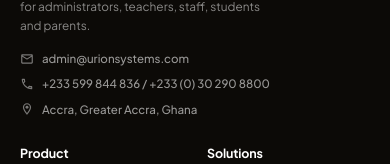
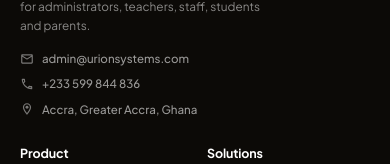
Before and after one commit to jkwakyepixel/Landing-Page, a React (Vite) app: page / in a window 390 px wide. Shown: the part 7410-7574 px from the top of the page. Built offline with nearby package versions, Linux system fonts and the light colour scheme.

Commit message:
fix(contact): remove secondary landline phone number across footer, contact, pricing, and legal pages

```diff
--- a/src/components/Footer.jsx
+++ b/src/components/Footer.jsx
@@ -218,7 +218,7 @@ export default function Footer() {
                     fontWeight: 450,
                   }}
                 >
-                  +233 599 844 836 / +233 (0) 30 290 8800
+                  +233 599 844 836
                 </Typography>
               </Box>
 
--- a/src/pages/ContactUs.jsx
+++ b/src/pages/ContactUs.jsx
@@ -165,7 +165,7 @@ export default function ContactUs() {
       icon: <PhoneRoundedIcon sx={{ fontSize: 18 }} />,
       label: 'PHONE & WHATSAPP',
       value: '+233 599 844 836',
-      subtext: 'Landline: +233 (0) 30 290 8800',
+      subtext: 'Mon – Fri, 8:00 AM – 5:00 PM GMT',
       href: 'tel:+233599844836',
     },
     {
--- a/src/pages/Legal.jsx
+++ b/src/pages/Legal.jsx
@@ -575,7 +575,7 @@ export default function Legal() {
                     <br />
                     <strong>Email:</strong> <a href="mailto:admin@urionsystems.com" style={{ color: '#1e56a0', textDecoration: 'none' }}>admin@urionsystems.com</a>
                     <br />
-                    <strong>Direct Inquiries:</strong> +233 599 844 836 · +233 (0) 30 290 8800
+                    <strong>Direct Inquiries:</strong> +233 599 844 836
                     <br />
                     <strong>Physical Address:</strong> Accra, Greater Accra Region, Republic of Ghana
                   </Box>
@@ -647,7 +647,7 @@ export default function Legal() {
                     <br />
                     <strong>Support Email:</strong> <a href="mailto:admin@urionsystems.com" style={{ color: '#1e56a0', textDecoration: 'none' }}>admin@urionsystems.com</a>
                     <br />
-                    <strong>Telephone:</strong> +233 (0) 30 290 8800 · WhatsApp: +233 599 844 836
+                    <strong>Direct / WhatsApp:</strong> +233 599 844 836
                     <br />
                     <strong>Location:</strong> Accra, Greater Accra Region, Ghana
                   </Box>
--- a/src/pages/Pricing.jsx
+++ b/src/pages/Pricing.jsx
@@ -832,7 +832,7 @@ export default function Pricing() {
                     There is no paperwork to sign before your trial begins — we start with the system, and formalise the agreement once you are ready.
                   </Typography>
                   <Typography sx={{ fontSize: '0.82rem', color: '#166534', mt: 1, fontWeight: 600 }}>
-                    Direct / WhatsApp: +233 599 844 836 · Landline: +233 (0) 30 290 8800 · Email: admin@urionsystems.com
+                    Direct / WhatsApp: +233 599 844 836 · Email: admin@urionsystems.com
                   </Typography>
                 </Box>
                 <Stack direction={{ xs: 'column', sm: 'row' }} spacing={1.5}>
```
